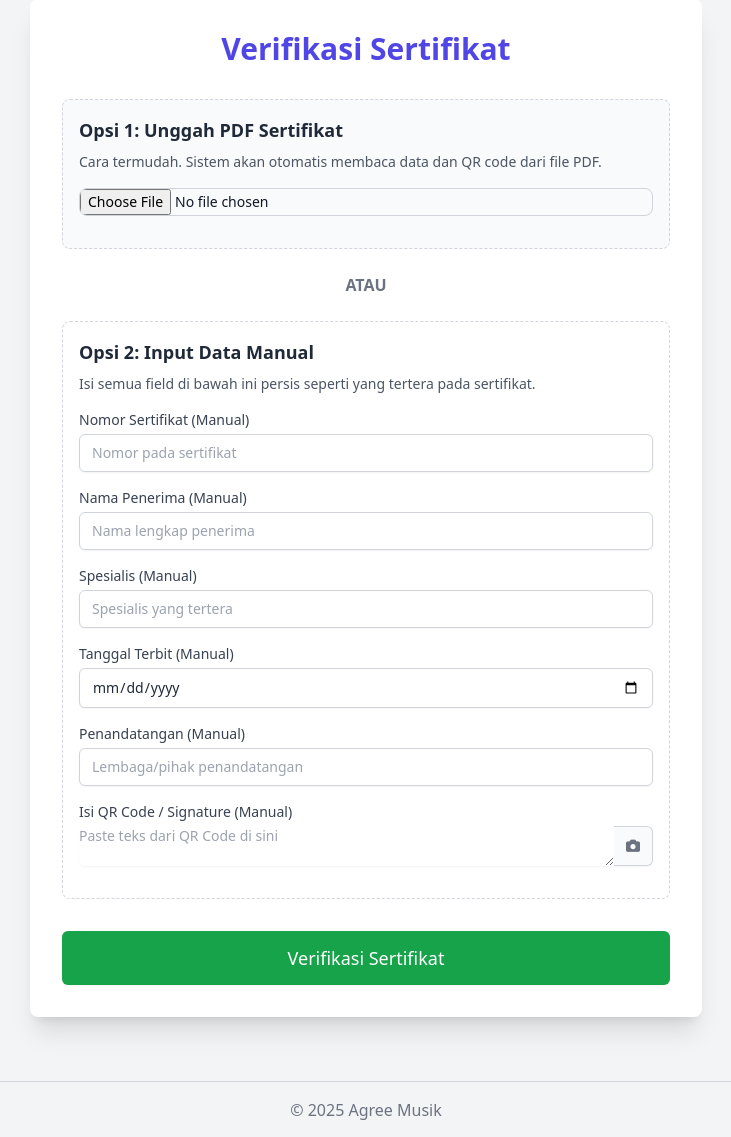
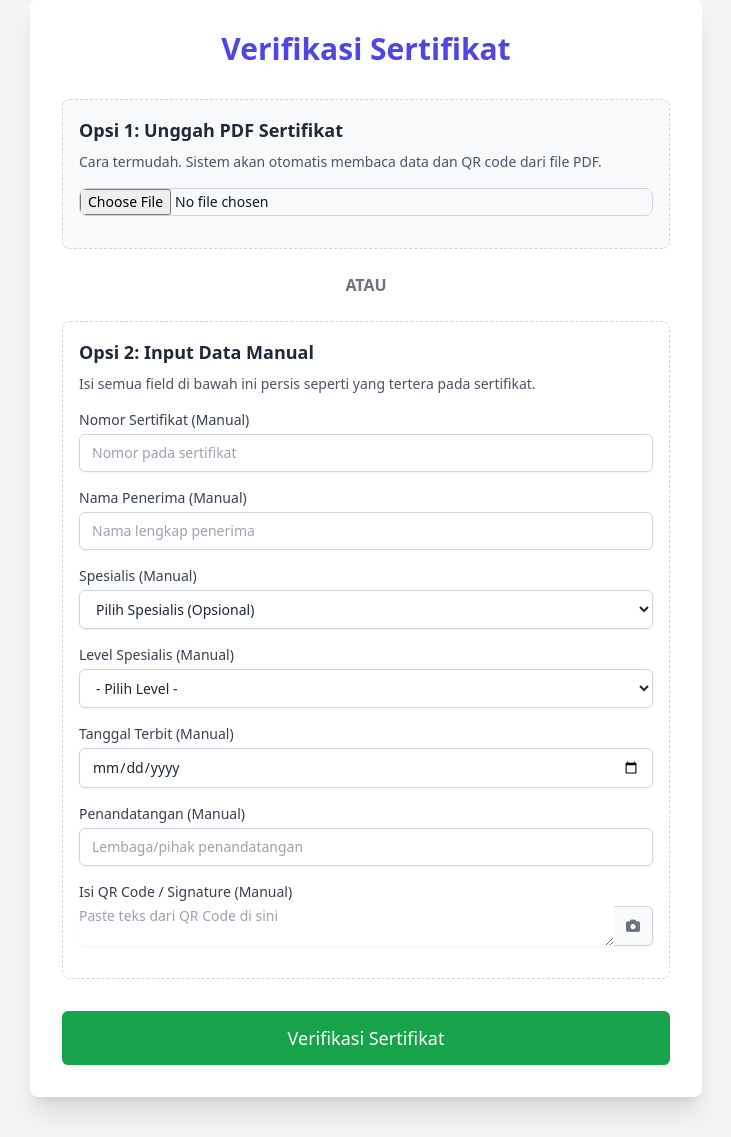
Before and after one commit to rifalarf/dcs_agreemusik, a Flask app: page /public/verify in a window 1280 px wide. Shown: the part 133-1270 px from the top of the page, without its empty margins (274-1005 px from the left). Run offline with Flask 3, Linux system fonts and the light colour scheme; some libraries are stand-ins or nearby versions.

Commit message:
fix: add level selection to certificate verification form and update handling logic

```diff
--- a/app/forms.py
+++ b/app/forms.py
@@ -12,9 +12,11 @@ SPESIALIS_CHOICES = [('', 'Pilih Spesialis (Opsional)')] + \
                       ("KENDANG", "KENDANG"),
                       ('ISI_SENDIRI', 'Isi Sendiri...')]
 
-LEVEL_CHOICES = [('', 'Pilih Level (Opsional)')] + \
-                [("PEMULA", "PEMULA"), ("MENENGAH", "MENENGAH"), ("AKHIR", "AKHIR"),
-                 ('ISI_SENDIRI', 'Isi Sendiri...')]
+# TAMBAHKAN INI: Konstanta untuk pilihan level
+LEVEL_CHOICES = [
+    ('', '- Pilih Level -'), ('Dasar', 'Dasar'), ('Menengah', 'Menengah'),
+    ('Lanjutan', 'Lanjutan'), ('Akhir', 'Akhir')
+]
 
 
 class LoginForm(FlaskForm):
@@ -126,7 +128,9 @@ class VerifyCertificateForm(FlaskForm):
     # Opsi 2: Input Manual
     id_sertifikat = StringField('Nomor Sertifikat (Manual)', validators=[Optional()])
     nama_penerima = StringField('Nama Penerima (Manual)', validators=[Optional()])
-    spesialis = StringField('Spesialis (Manual)', validators=[Optional()])
+    spesialis = SelectField('Spesialis (Manual)', choices=SPESIALIS_CHOICES, validators=[Optional()])
+    # PERBAIKAN: Tambahkan field level_spesialis
+    level_spesialis = SelectField('Level Spesialis (Manual)', choices=LEVEL_CHOICES, validators=[Optional()])
     tanggal_terbit = DateField('Tanggal Terbit (Manual)', format='%Y-%m-%d', validators=[Optional()])
     penandatangan = StringField('Penandatangan (Manual)', validators=[Optional()])
     qr_content = TextAreaField('Isi QR Code / Signature (Manual)', validators=[Optional()])
--- a/app/routes_public.py
+++ b/app/routes_public.py
@@ -63,10 +63,23 @@ def verify_certificate():
                     pass
                 mock_sertifikat_obj = MockSertifikat()
 
-                # PERBAIKAN: Gunakan .strip() untuk membersihkan whitespace di awal/akhir input
                 mock_sertifikat_obj.id_sertifikat = form.id_sertifikat.data.strip()
-                mock_sertifikat_obj.spesialis = form.spesialis.data.strip()
-                mock_sertifikat_obj.tanggal_terbit = form.tanggal_terbit.data # Tanggal tidak perlu di-strip
+
+                # --- PERBAIKAN KRUSIAL DI SINI ---
+                # Gabungkan spesialis dan level menjadi satu string, sama seperti saat sertifikat dibuat.
+                spesialis_val = form.spesialis.data.strip()
+                level_val = form.level_spesialis.data.strip()
+
+                if spesialis_val and level_val:
+                    # Format gabungan harus sama persis dengan saat sertifikat dibuat
+                    mock_sertifikat_obj.spesialis = f"{spesialis_val} - {level_val}"
+                elif spesialis_val:
+                    mock_sertifikat_obj.spesialis = spesialis_val
+                else:
+                    mock_sertifikat_obj.spesialis = ""
+                # ------------------------------------
+
+                mock_sertifikat_obj.tanggal_terbit = form.tanggal_terbit.data
                 mock_sertifikat_obj.penandatangan = form.penandatangan.data.strip()
 
                 # Buat objek user tiruan untuk nama lengkap
--- a/app/templates/public/verify_certificate.html
+++ b/app/templates/public/verify_certificate.html
@@ -31,7 +31,10 @@
             <p class="text-sm text-gray-600 mb-4">Isi semua field di bawah ini persis seperti yang tertera pada sertifikat.</p>
             {{ render_field(form.id_sertifikat, placeholder="Nomor pada sertifikat") }}
             {{ render_field(form.nama_penerima, placeholder="Nama lengkap penerima") }}
-            {{ render_field(form.spesialis, placeholder="Spesialis yang tertera") }}
+            {# PERBAIKAN: Hapus placeholder karena ini adalah dropdown #}
+            {{ render_field(form.spesialis) }}
+            {# PERBAIKAN: Tambahkan field untuk level spesialis #}
+            {{ render_field(form.level_spesialis) }}
             {{ render_field(form.tanggal_terbit, type="date") }}
             {{ render_field(form.penandatangan, placeholder="Lembaga/pihak penandatangan") }}
 
```
